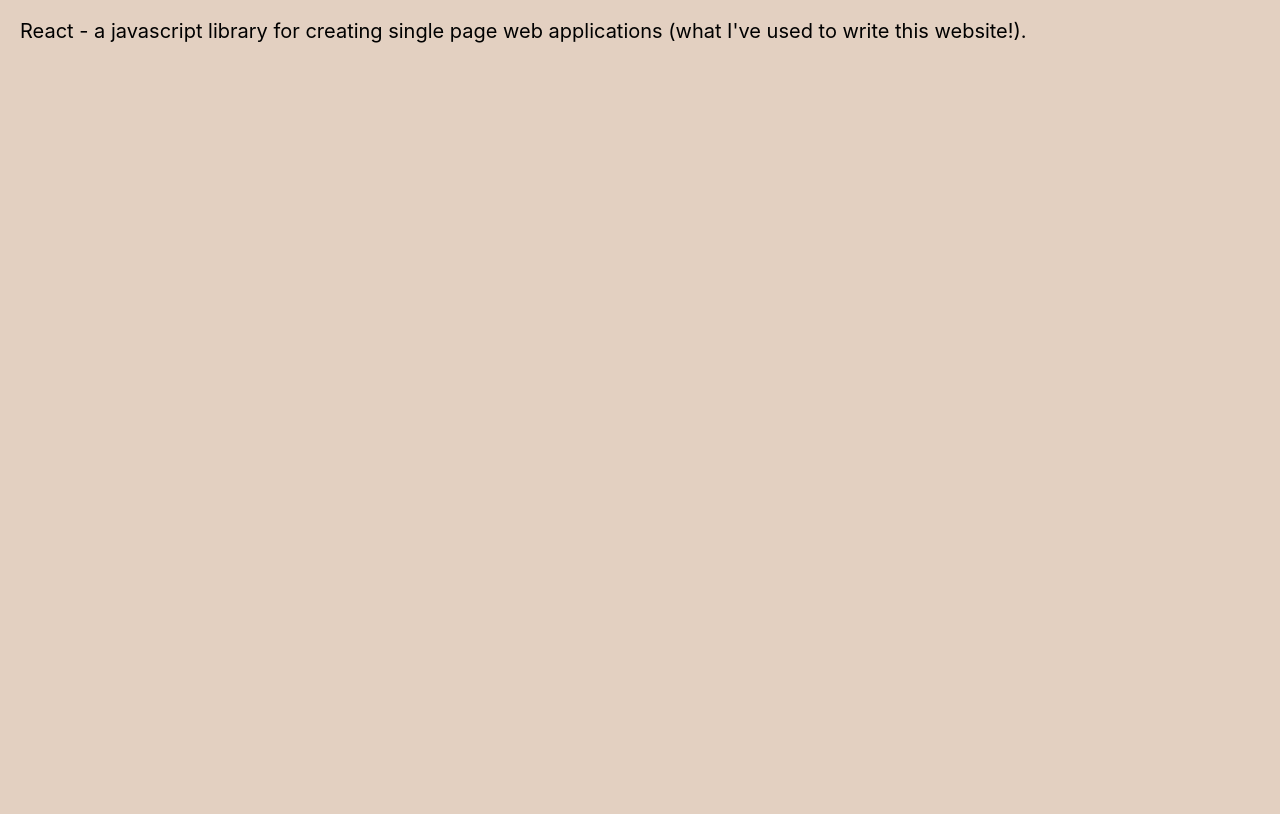
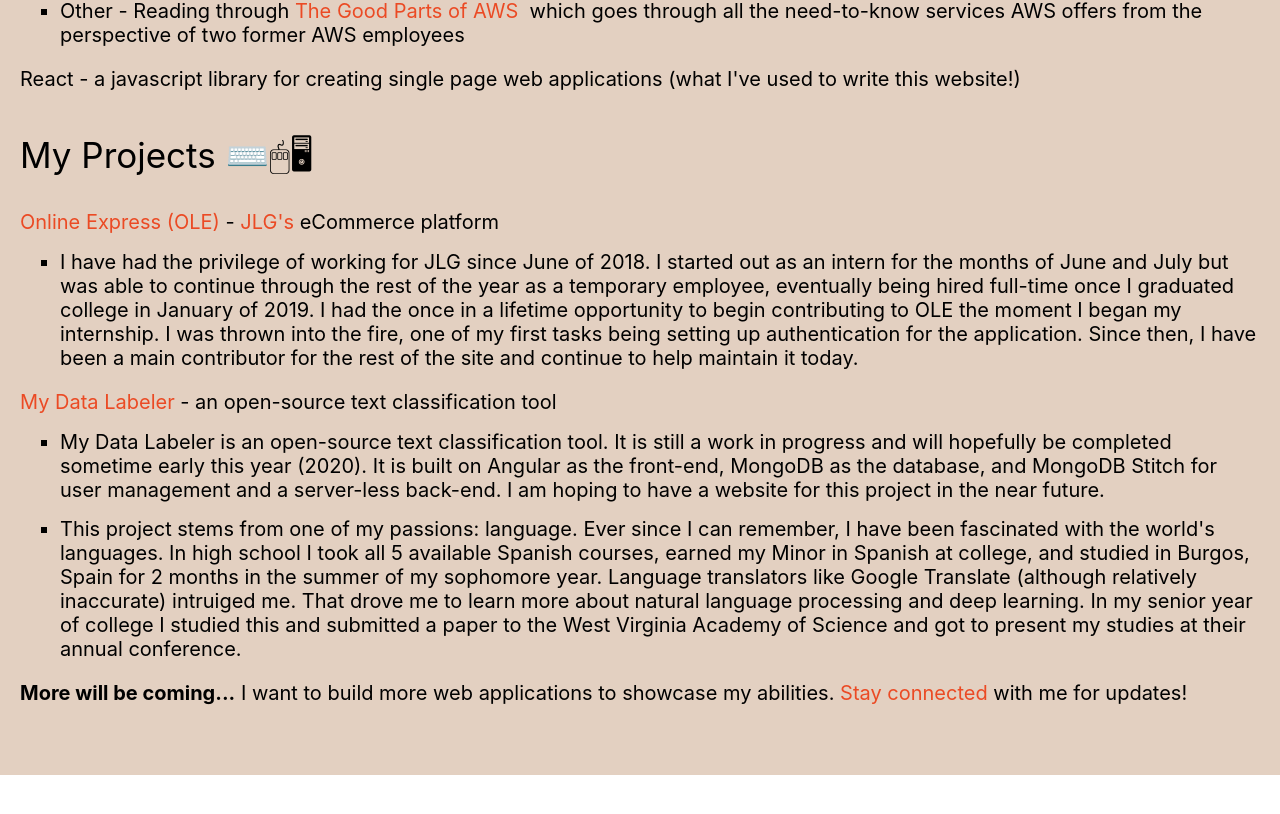
Before and after one commit to jneterer/DEPRECATED-jacobneterer, a React (Create React App) app: page / in a window 1280 px wide. Shown: the part 1462-2276 px from the top of the page. Before the commit the page ends 1525 px from the top, so only its background shows below. Built offline with nearby package versions, Linux system fonts and the light colour scheme.

Commit message:
Added My Projects section. Added subscribe message to hero.

```diff
--- a/src/App.tsx
+++ b/src/App.tsx
@@ -1,8 +1,10 @@
 import React from 'react';
 import './App.scss';
 import CurrentlyLearning from './components/CurrentlyLearning/CurrentlyLearning';
+import Footer from './components/Footer/Footer';
 import Header from './components/Header/Header';
 import Hero from './components/Hero/Hero';
+import MyProjects from './components/MyProjects/MyProjects';
 import WhatIKnow from './components/WhatIKnow/WhatIKnow';
 
 const App: React.FC = () => {
@@ -13,6 +15,8 @@
         <Hero />
         <WhatIKnow />
         <CurrentlyLearning />
+        <MyProjects />
+        <Footer />
       </div>
     </React.Fragment>
   );
--- a/src/components/CurrentlyLearning/CurrentlyLearning.tsx
+++ b/src/components/CurrentlyLearning/CurrentlyLearning.tsx
@@ -5,23 +5,23 @@
     <div className="container section">
       <h2 className="section-header">What I'm Learning <span role="img" aria-label="Thinking Emoji">🤔</span></h2>
       <p className="section-message">
-        All Things AWS -
+        All Things AWS
       </p>
       <ul>
         <li>
-          Lightsail - a cloud platform for hosting that is cost effective and quick-to-deploy with a simple terminal interface.
+          Lightsail - a cloud platform for hosting that is cost effective and quick-to-deploy with a simple terminal interface
         </li>
         <li>
           EC2 - a web service that can also be used for hosting, basically giving you a computer in the cloud,
-          where you can run your software.
+          where you can run your software
         </li>
         <li>
           Other - Reading through <a href="https://gumroad.com/l/aws-good-parts" target="_blank" rel="noopener noreferrer">The Good Parts of AWS</a>&nbsp;
-          which goes through all the need-to-know services AWS offers from the perspective of two former AWS employees.
+          which goes through all the need-to-know services AWS offers from the perspective of two former AWS employees
         </li>
       </ul>
       <p className="section-message">
-        React - a javascript library for creating single page web applications (what I've used to write this website!).
+        React - a javascript library for creating single page web applications (what I've used to write this website!)
       </p>
     </div>
   );
--- /dev/null
+++ b/src/components/Footer/Footer.scss
@@ -0,0 +1,7 @@
+.footer {
+  &-container {
+    background-color: white;
+    height: 100px;
+    margin-top: 50px;
+  }
+}
--- /dev/null
+++ b/src/components/Footer/Footer.tsx
@@ -0,0 +1,14 @@
+import React from 'react';
+import './Footer.scss';
+
+const Footer: React.FC = () => {
+  return (
+    <div className="footer-container">
+      <div className="container">
+        {/* <p>a</p> */}
+      </div>
+    </div>
+  );
+}
+
+export default Footer;
--- a/src/components/Header/Header.scss
+++ b/src/components/Header/Header.scss
@@ -3,6 +3,7 @@
 
 .header {
   &-container {
+    margin-bottom: 50px;
     .header {
       padding-top: 10px;
     }
--- a/src/components/Hero/Hero.scss
+++ b/src/components/Hero/Hero.scss
@@ -6,7 +6,6 @@
     background: $beige;
     display: flex;
     flex-direction: row;
-    margin-top: 50px !important;
     max-width: 1000px;
     padding: 30px !important;
     h2, p {
--- a/src/components/Hero/Hero.tsx
+++ b/src/components/Hero/Hero.tsx
@@ -18,8 +18,9 @@
         </p>
         <p>
           Follow me to keep up with what I'm doing on <a href="https://twitter.com/jacobneterer" target="_blank" rel="noopener noreferrer" className="link">Twitter</a> and&nbsp;
-          <a href="https://github.com/jneterer" target="_blank" rel="noopener noreferrer" className="link">GitHub</a> or get in contact with me through&nbsp;
-          <a href="mailto:jacobrneterer@gmail.com" rel="noopener noreferrer" className="link">Email</a>!
+          <a href="https://github.com/jneterer" target="_blank" rel="noopener noreferrer" className="link">GitHub</a>, get in contact with me through&nbsp;
+          <a href="mailto:jacobrneterer@gmail.com" rel="noopener noreferrer" className="link">Email</a>, or join my email notificaition list
+          by <a href="" rel="noopener noreferrer" className="link">Subscribing</a> to get email updates from me directly!
         </p>
       </div>
     </div>
--- /dev/null
+++ b/src/components/MyProjects/MyProjects.tsx
@@ -0,0 +1,49 @@
+import React from 'react';
+
+const MyProjects: React.FC = () => {
+  return (
+    <div className="container section">
+      <h2 className="section-header">My Projects <span role="img" aria-label="Thinking Emoji">⌨️🖱🖥</span></h2>
+      <p className="section-message">
+        <a href="https://onlineexpress.jlg.com/" target="_blank" rel="noopener noreferrer">Online Express (OLE)</a> -&nbsp;
+        <a href="https://www.jlg.com" target="_blank" rel="noopener noreferrer">JLG's</a> eCommerce platform
+      </p>
+      <ul>
+        <li>
+          I have had the privilege of working for JLG since June of 2018. I started out as an intern for the months of
+          June and July but was able to continue through the rest of the year as a temporary employee, eventually being
+          hired full-time once I graduated college in January of 2019. I had the once in a lifetime opportunity to
+          begin contributing to OLE the moment I began my internship. I was thrown into the fire, one of my first tasks being
+          setting up authentication for the application. Since then, I have been a main contributor for the rest of the site
+          and continue to help maintain it today.
+        </li>
+      </ul>
+      <p className="section-message">
+        <a href="http://github.com/jneterer" target="_blank" rel="noopener noreferrer">My Data Labeler</a> - an
+        open-source text classification tool
+      </p>
+      <ul>
+        <li>
+          My Data Labeler is an open-source text classification tool. It is still a work in progress and will hopefully
+          be completed sometime early this year (2020). It is built on Angular as the front-end,
+          MongoDB as the database, and MongoDB Stitch for user management and a server-less back-end. I am hoping
+          to have a website for this project in the near future.
+        </li>
+        <li>
+          This project stems from one of my passions: language. Ever since I can remember, I have been fascinated
+          with the world's languages. In high school I took all 5 available Spanish courses, earned my Minor in Spanish
+          at college, and studied in Burgos, Spain for 2 months in the summer of my sophomore year. Language translators
+          like Google Translate (although relatively inaccurate) intruiged me. That drove me to learn more about natural
+          language processing and deep learning. In my senior year of college I studied this and submitted a paper to
+          the West Virginia Academy of Science and got to present my studies at their annual conference.
+        </li>
+      </ul>
+      <p className="section-message">
+        <strong>More will be coming...</strong> I want to build more web applications to showcase my
+        abilities. <a href="" target="_blank" rel="noopener noreferrer">Stay connected</a> with me for updates!
+      </p>
+    </div>
+  );
+}
+
+export default MyProjects;
--- a/src/components/WhatIKnow/WhatIKnow.tsx
+++ b/src/components/WhatIKnow/WhatIKnow.tsx
@@ -8,7 +8,7 @@
         I've been working as a full stack web developer for almost 2 years with technologies like:
       </p>
       <ul>
-        <li>Angular 4+ (which includes Angular Material, HTML5, CSS and SASS, Javascript and Typescript, and JQuery) - single page application framework </li>
+        <li>Angular 4+ (which includes Angular Universal, Angular Material, HTML5, CSS and SASS, Javascript and Typescript, and JQuery) - single page application framework </li>
         <li>Node.js - framework for server-side and networking applications</li>
         <li>GIT and SVN (Tortoise SVN, Visual SVN, Github, Atlassian Products like Jira, Confluence and Bitbucket, and much more) - version control</li>
         <li>Okta - user identity management (Single Sign On or SSO)</li>
```
